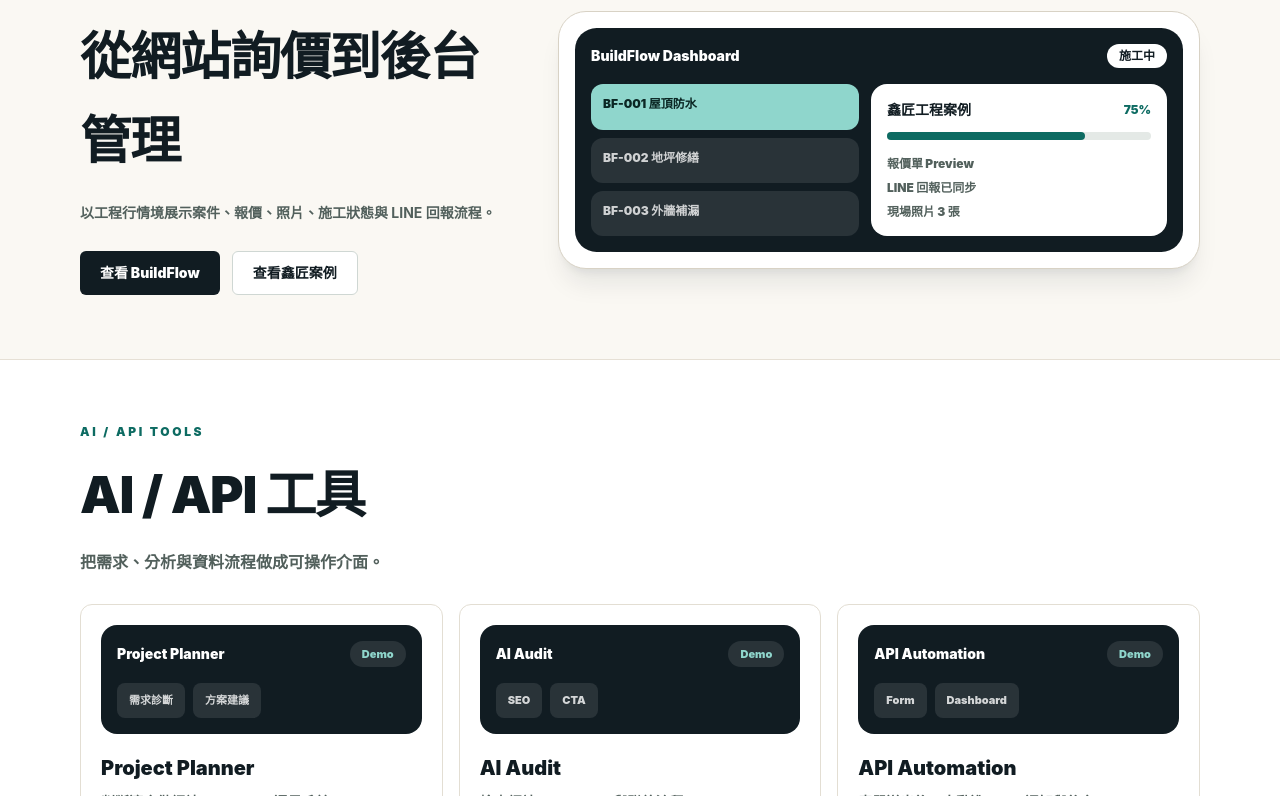
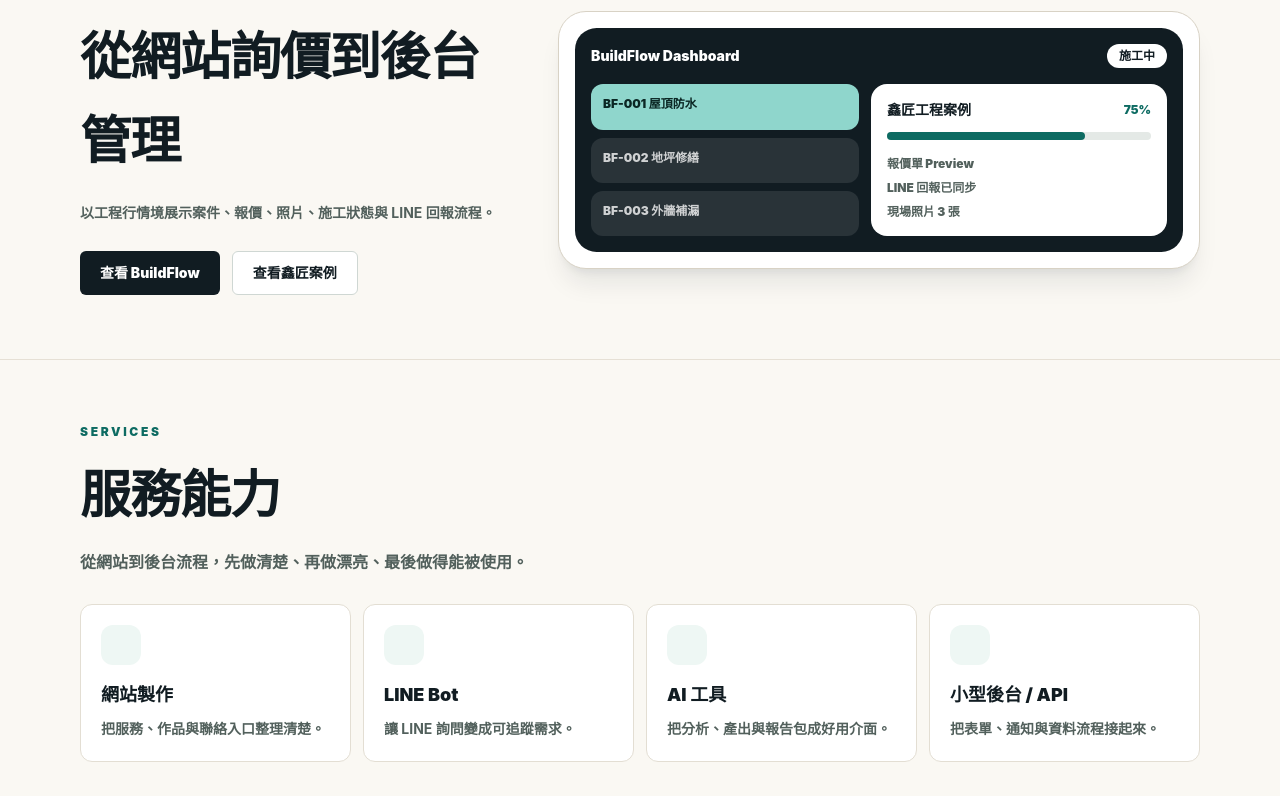
Before and after one commit to QingyuJin/qingyu-web-studio, a React (Vite) app: page / in a window 1280 px wide. Shown: the part 2004-2800 px from the top of the page. Built offline with nearby package versions, Linux system fonts and the light colour scheme.

Commit message:
Clarify homepage service focus

```diff
--- a/src/StudioHome.jsx
+++ b/src/StudioHome.jsx
@@ -57,30 +57,6 @@
   },
 ]
 
-const toolCards = [
-  {
-    title: "Project Planner",
-    text: "判斷適合做網站、LINE Bot 還是系統。",
-    to: "/tools/project-planner#demo",
-    label: "開始診斷",
-    chips: ["需求診斷", "方案建議"],
-  },
-  {
-    title: "AI Audit",
-    text: "檢查網站 CTA、SEO 與聯絡流程。",
-    to: "/works/ai-audit#demo",
-    label: "看 AI 報告",
-    chips: ["SEO", "CTA"],
-  },
-  {
-    title: "API Automation",
-    text: "表單送出後，自動進 API、通知與後台。",
-    to: "/works/api-automation#demo",
-    label: "看 API 流程",
-    chips: ["Form", "Dashboard"],
-  },
-]
-
 const serviceCards = [
   ["網站製作", "把服務、作品與聯絡入口整理清楚。"],
   ["LINE Bot", "讓 LINE 詢問變成可追蹤需求。"],
@@ -102,12 +78,14 @@
             </h1>
             <p className="mt-5 max-w-2xl text-sm font-bold leading-7 text-[#52605c] md:text-lg md:leading-8">
               <span className="md:hidden">把你的服務整理成漂亮、清楚、可以聯絡的網站。</span>
-              <span className="hidden md:inline">把你的服務整理成漂亮網站，並串接表單、LINE、AI 與後台流程。</span>
+              <span className="hidden md:inline">把你的服務整理成漂亮、清楚、可以聯絡的線上入口。</span>
             </p>
             <div className="mt-8 flex flex-wrap gap-3">
-              <Link to="/#interactive-lab" className="inline-flex min-h-11 items-center justify-center rounded-md bg-[#111c22] px-5 text-sm font-black text-white hover:bg-[#26343b]">
-                <span className="md:hidden">查看作品</span>
-                <span className="hidden md:inline">查看互動展示</span>
+              <Link to="/works" className="inline-flex min-h-11 items-center justify-center rounded-md bg-[#111c22] px-5 text-sm font-black text-white hover:bg-[#26343b] md:hidden">
+                查看作品
+              </Link>
+              <Link to="/#interactive-lab" className="hidden min-h-11 items-center justify-center rounded-md bg-[#111c22] px-5 text-sm font-black text-white hover:bg-[#26343b] md:inline-flex">
+                查看互動展示
               </Link>
               <Link to="/contact" className="inline-flex min-h-11 items-center justify-center rounded-md border border-[#cfd7d3] bg-white px-5 text-sm font-black text-[#111c22] hover:border-[#0d6b62] hover:text-[#0d6b62]">
                 聯絡我
@@ -123,7 +101,6 @@
       <PathNavigation />
       <InteractiveLab />
       <CompleteCase />
-      <ToolShelf />
       <ServiceAbility />
       <ContactCta />
     </SiteLayout>
@@ -199,40 +176,6 @@
           </div>
         </div>
         <BuildFlowCaseMockup />
-      </div>
-    </section>
-  )
-}
-
-function ToolShelf() {
-  return (
-    <section className="hidden border-b border-[#e6e0d5] bg-white md:block">
-      <div className="mx-auto max-w-6xl px-4 py-12 md:py-16">
-        <SectionHeading eyebrow="AI / API Tools" title="AI / API 工具" text="把需求、分析與資料流程做成可操作介面。" />
-        <div className="grid gap-4 md:grid-cols-3">
-          {toolCards.map((tool) => (
-            <article key={tool.title} className="rounded-xl border border-[#e3ded3] bg-white p-5">
-              <div className="mb-5 rounded-2xl bg-[#111c22] p-4 text-white">
-                <div className="flex items-center justify-between gap-3">
-                  <p className="text-sm font-black">{tool.title}</p>
-                  <span className="rounded-full bg-white/10 px-3 py-1 text-[11px] font-black text-[#8fd6cc]">Demo</span>
-                </div>
-                <div className="mt-4 flex gap-2">
-                  {tool.chips.map((chip) => (
-                    <span key={chip} className="rounded-lg bg-white/10 px-3 py-2 text-[11px] font-black text-white/80">
-                      {chip}
-                    </span>
-                  ))}
-                </div>
-              </div>
-              <h3 className="text-xl font-black">{tool.title}</h3>
-              <p className="mt-2 line-clamp-2 text-sm font-bold leading-6 text-[#52605c]">{tool.text}</p>
-              <Link to={tool.to} className="mt-5 inline-flex min-h-11 w-full items-center justify-center rounded-md bg-[#111c22] px-5 text-sm font-black text-white md:w-auto">
-                {tool.label}
-              </Link>
-            </article>
-          ))}
-        </div>
       </div>
     </section>
   )
--- a/src/site/content.js
+++ b/src/site/content.js
@@ -12,7 +12,7 @@
     path: "/",
     title: "Qingyu Web Studio｜台灣網站製作、AI 工具與 LINE Bot 開發",
     description:
-      "協助台灣個人品牌、小型店家、工作室與學生製作網站、作品集、AI 工具、LINE Bot、API 串接與簡易管理系統。",
+      "協助台灣小型店家、工作室、工程行與個人品牌製作漂亮網站，並串接 LINE Bot、AI 工具、表單、API 與小型後台流程。",
   },
   works: {
     path: "/works",
```
